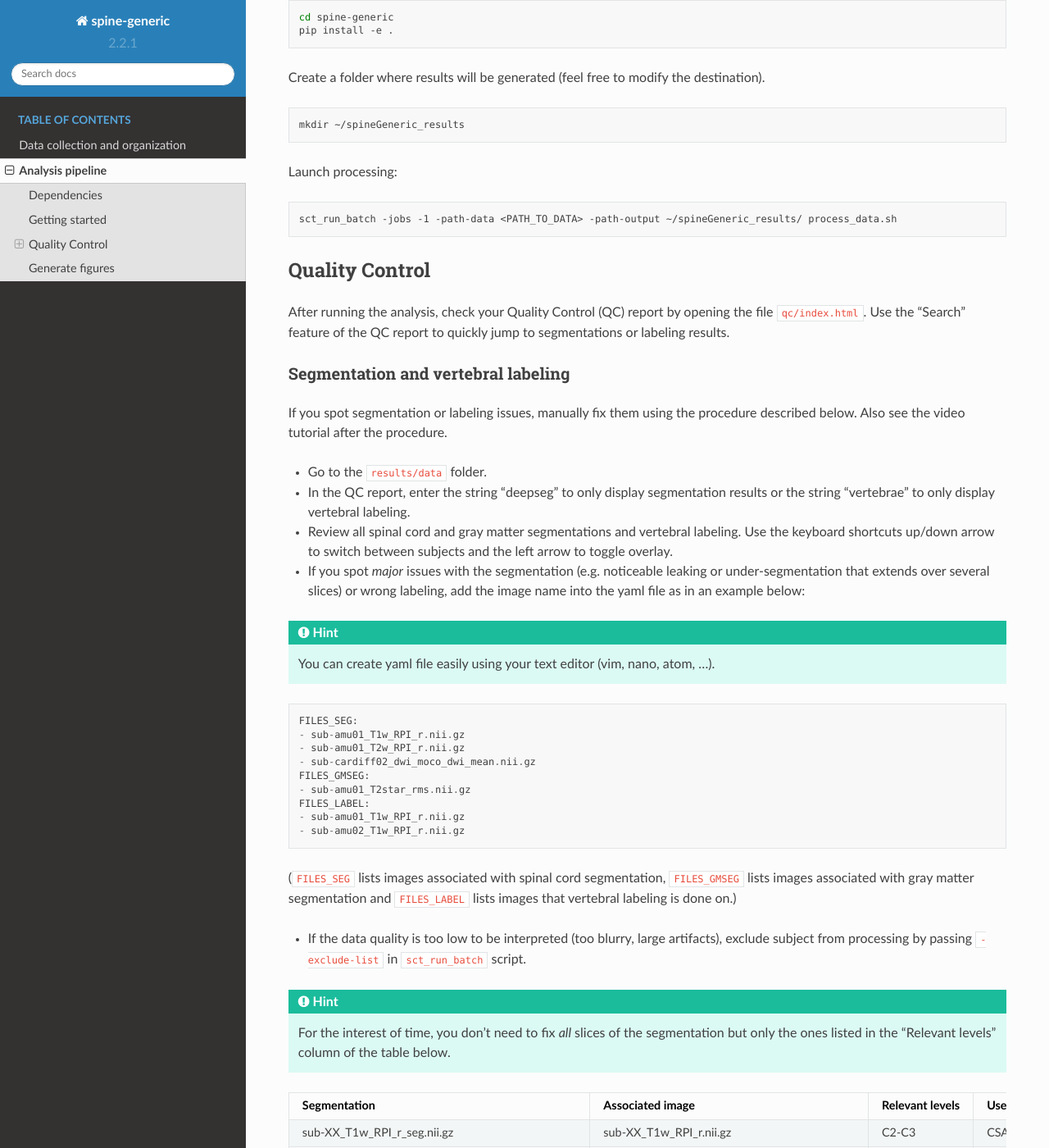
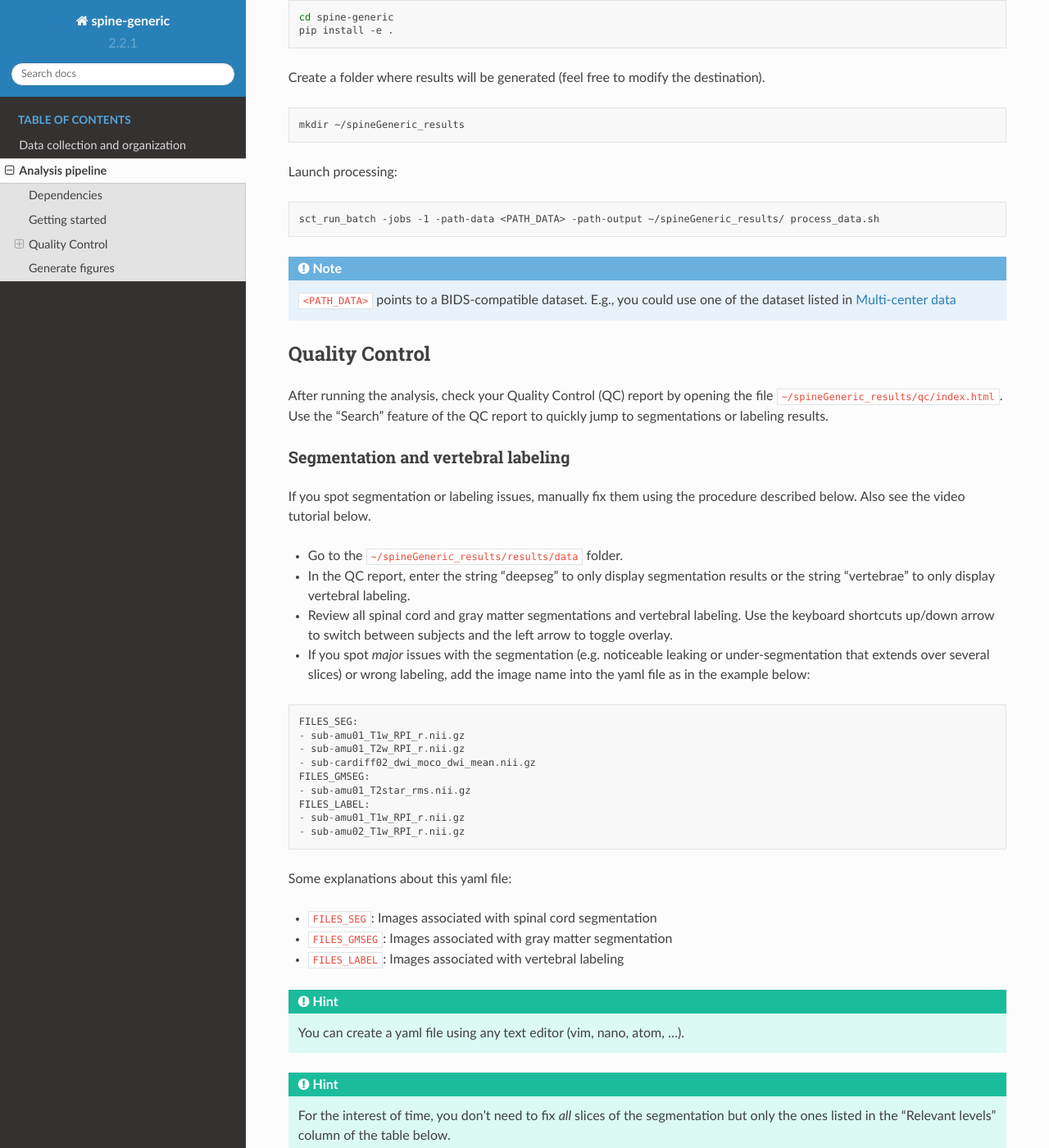
Before and after one commit to spine-generic/spine-generic, a Sphinx documentation site: the page built from docs/analysis_pipeline.rst, in a window 1280 px wide and 1400 px high, scrolled down 1017 px. Shown: the whole window at 82% size. Built offline with Sphinx 7.4.7 and the Read the Docs theme 2.0.0, drawn with Linux system fonts in a browser that asks for light colours; some of the changed text lies outside the part shown.

Commit message:
Minor fixups

```diff
--- a/docs/analysis_pipeline.rst
+++ b/docs/analysis_pipeline.rst
@@ -61,14 +61,19 @@
 
 .. code-block:: bash
 
-  sct_run_batch -jobs -1 -path-data <PATH_TO_DATA> -path-output ~/spineGeneric_results/ process_data.sh
+  sct_run_batch -jobs -1 -path-data <PATH_DATA> -path-output ~/spineGeneric_results/ process_data.sh
+
+.. note::
+
+   ``<PATH_DATA>`` points to a BIDS-compatible dataset. E.g., you could use one of the dataset
+   listed in :ref:`multi-center-data`
 
 
 Quality Control
 ---------------
 
 After running the analysis, check your Quality Control (QC) report by
-opening the file ``qc/index.html``. Use the "Search"
+opening the file ``~/spineGeneric_results/qc/index.html``. Use the "Search"
 feature of the QC report to quickly jump to segmentations or labeling
 results.
 
@@ -76,18 +81,15 @@
 ^^^^^^^^^^^^^^^^^^^^^^^^^^^^^^^^^^^
 
 If you spot segmentation or labeling issues, manually fix them using the procedure described
-below. Also see the video tutorial after the procedure.
+below. Also see the video tutorial below.
 
-- Go to the ``results/data`` folder.
+- Go to the ``~/spineGeneric_results/results/data`` folder.
 - In the QC report, enter the string "deepseg" to only display segmentation results or the string "vertebrae" to only
   display vertebral labeling.
 - Review all spinal cord and gray matter segmentations and vertebral labeling. Use the keyboard shortcuts up/down arrow
   to switch between subjects and the left arrow to toggle overlay.
 - If you spot *major* issues with the segmentation (e.g. noticeable leaking or under-segmentation that extends over
-  several slices) or wrong labeling, add the image name into the yaml file as in an example below:
-
-.. Hint::
-    You can create yaml file easily using your text editor (vim, nano, atom, ...).
+  several slices) or wrong labeling, add the image name into the yaml file as in the example below:
 
 ::
 
@@ -101,11 +103,14 @@
     - sub-amu01_T1w_RPI_r.nii.gz
     - sub-amu02_T1w_RPI_r.nii.gz
 
-(``FILES_SEG`` lists images associated with spinal cord segmentation, ``FILES_GMSEG`` lists images associated with gray
-matter segmentation and ``FILES_LABEL`` lists images that vertebral labeling is done on.)
+Some explanations about this yaml file:
 
-- If the data quality is too low to be interpreted (too blurry, large artifacts), exclude subject from processing by
-  passing ``-exclude-list`` in ``sct_run_batch`` script.
+- ``FILES_SEG``: Images associated with spinal cord segmentation
+- ``FILES_GMSEG``: Images associated with gray matter segmentation
+- ``FILES_LABEL``: Images associated with vertebral labeling
+
+.. Hint::
+    You can create a yaml file using any text editor (vim, nano, atom, ...).
 
 .. Hint::
    For the interest of time, you don't need to fix *all* slices of the segmentation
@@ -137,27 +142,24 @@
      <iframe width="700" height="394" src="https://www.youtube.com/embed/bX9yWYTipO8" frameborder="0" allowfullscreen></iframe>
 
 
-- Once you finished the QC, run the ``sg_manual_correction.py`` script, as in the example below:
+- After you finished the QC, run ``sg_manual_correction`` as in the example below:
 
 .. code-block:: bash
 
-    sg_manual_correction.py -config files.yaml -path-in ~/spine-generic/results/data -path-out ~/data-spine-generic
+    sg_manual_correction -config files.yaml -path-in ~/spineGeneric_results/results/data -path-out <PATH_DATA>
 
-- ``sg_manual_correction.py`` script saves manually-corrected files under ``derivatives/labels/`` folder, according to the BIDS convention.
-
+This script will loop through all the files that need correction (as per the .yaml file that you defined earlier),
+and open an interactive window for you to either correct the segmentation, or perform manual labels. Each
+manually-corrected label is saved under the ``derivatives/labels/`` folder at the root of ``<PATH_DATA>``,
+according to the BIDS convention. The manually-corrected label files have the suffix ``-manual``.
 
 
 Re-run the analysis
 ^^^^^^^^^^^^^^^^^^^
 
 After you have corrected all the necessary segmentations/labels, you can re-run
-the entire analysis. If the manually-corrected file exists, the script will use it in the
-processing instead of re-creating a new one. In order to account for the
-manually-corrected files, make sure to add the flag `-path-segmanual`. Example:
-
-.. code-block:: bash
-
-  sct_run_batch -jobs -1 -path-data ~/data/spineGeneric_6subj -path-output ~/spineGeneric_results_new -path-segmanual ~/spineGeneric_results_new/seg_manual process_data.sh
+the analysis (the ``sct_run_batch`` command above). If a manually-corrected file exists, it will be used
+instead of re-creating a new one automatically.
 
 
 Generate figures
--- a/docs/data_acquisition.rst
+++ b/docs/data_acquisition.rst
@@ -233,6 +233,8 @@
    Example of manual defacing.
 
 
+.. _multi-center-data:
+
 Multi-center data
 -----------------
 
```
